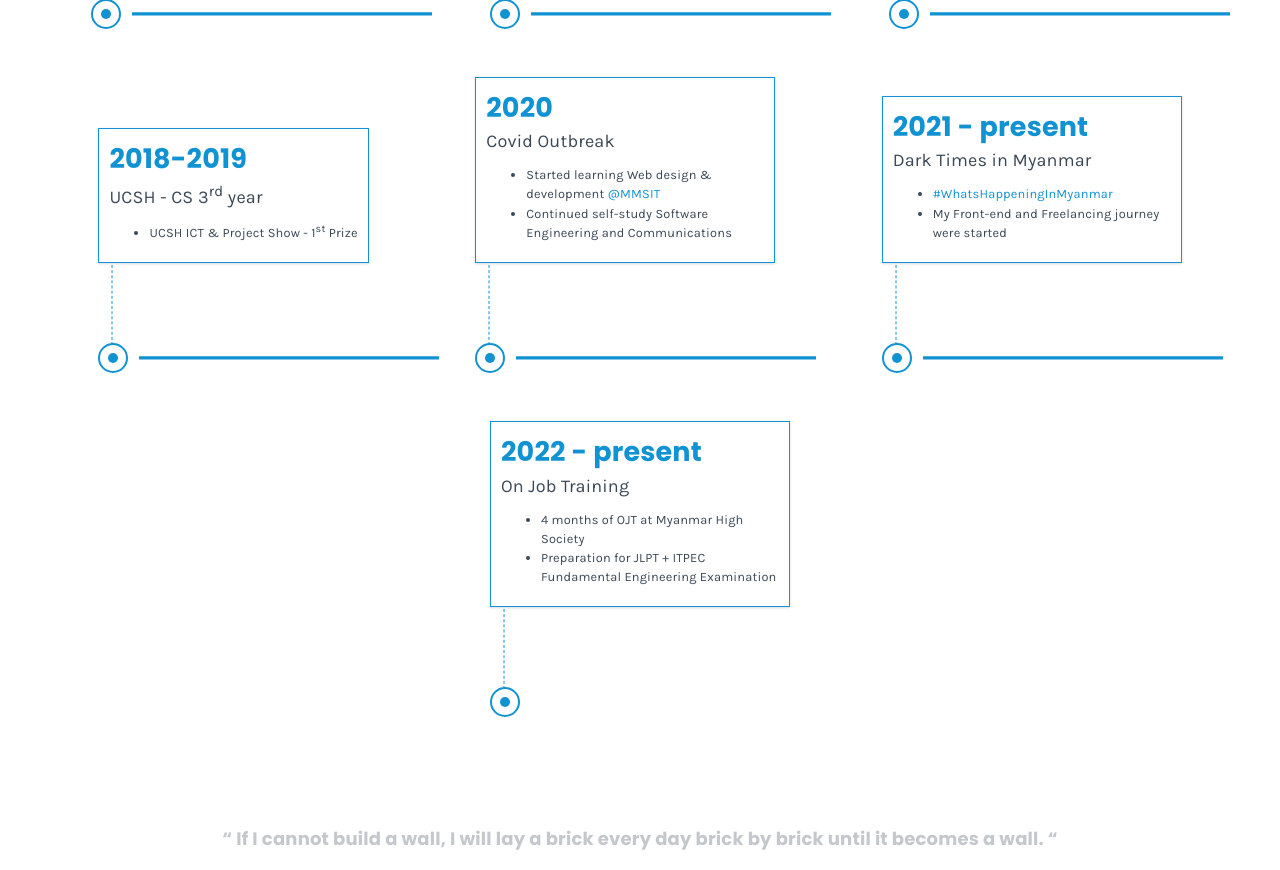
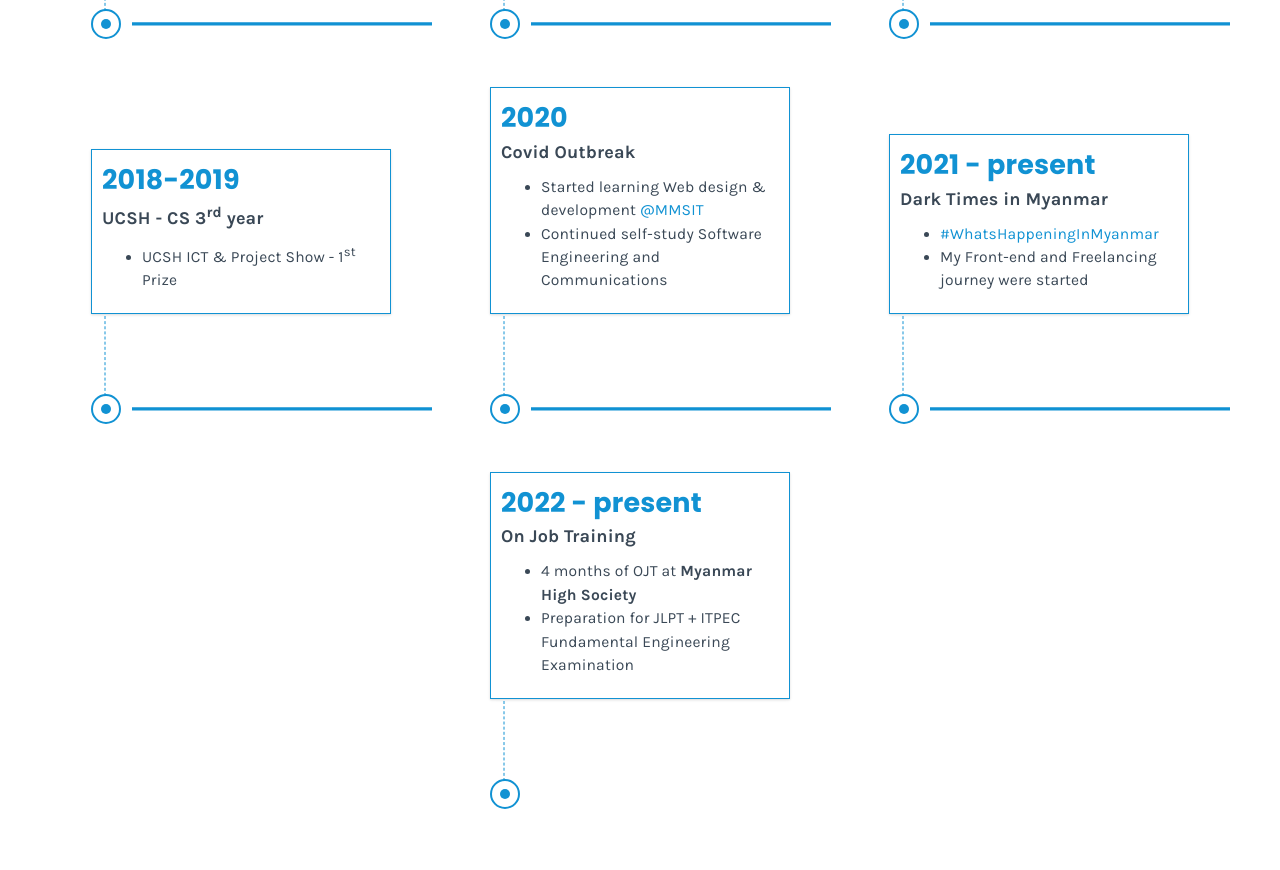
Before and after one commit to T-N9/tn-porfolio-frontend, a React (Create React App) app: page /about in a window 1280 px wide. Shown: the part 2080-2950 px from the top of the page. Built offline with nearby package versions, Linux system fonts and the light colour scheme.

Commit message:
[AboutTimeline] typo updated

```diff
--- a/src/components/AboutTimeline/_AboutTimeline.scss
+++ b/src/components/AboutTimeline/_AboutTimeline.scss
@@ -55,12 +55,16 @@
           width: 100%;
           max-width: 100%;
         }
+
+        p {
+          font-weight: bold;
+        }
       }
 
       ul {
         margin: 10px 0;
         li {
-          font-size: 0.8rem;
+          font-size: 0.9765rem;
         }
       }
     }
--- a/src/components/AboutTimeline/index.js
+++ b/src/components/AboutTimeline/index.js
@@ -129,7 +129,7 @@ const AboutTimeline = () => {
                 <h1 className="ht_text">2022 - present</h1>
                 <p>On Job Training</p>
                 <ul>
-                  <li>4 months of OJT at Myanmar High Society</li>
+                  <li>4 months of OJT at <b>Myanmar High Society</b></li>
 
                   <li>
                     Preparation for JLPT + ITPEC Fundamental Engineering
```
